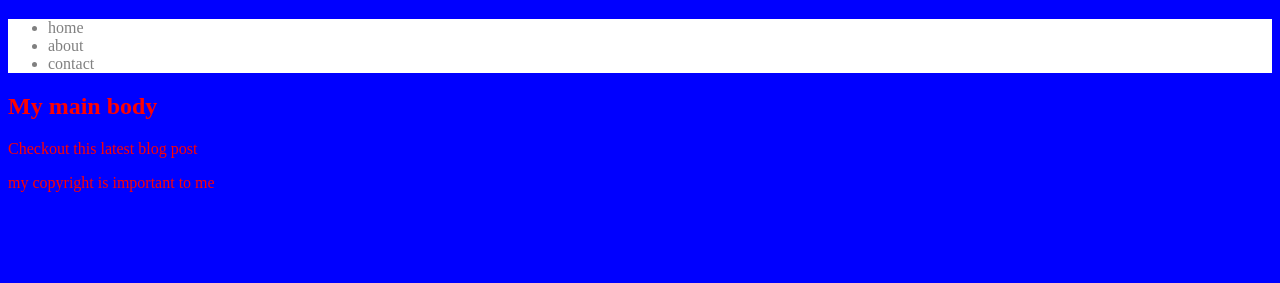
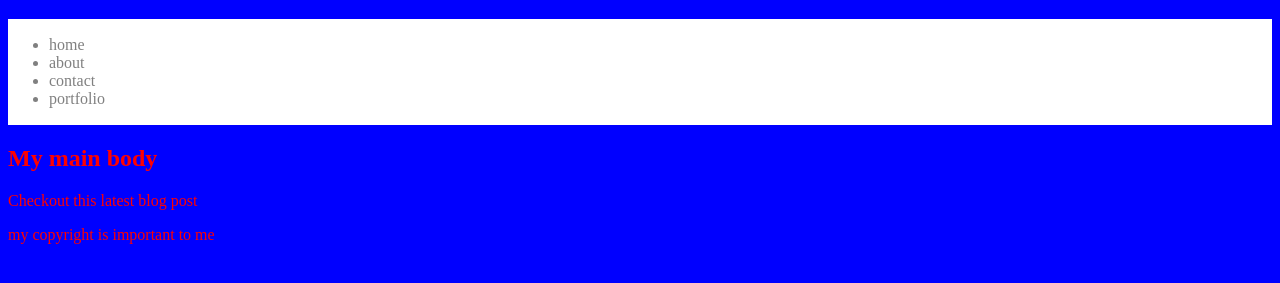
Before and after one commit to henrygad/git-tutorial, a plain HTML site: page index.html in a window 1280 px wide. Shown: the part 61-344 px from the top of the page. Drawn offline with Linux system fonts and the light colour scheme.

Commit message:
version 6

```diff
--- a/index.html
+++ b/index.html
@@ -16,6 +16,7 @@
                 <li>home</li>
                 <li>about</li>
                 <li>contact</li>
+                <li>portfolio</li>
             </ul>
         </nav>
         <main>
--- a/main.js
+++ b/main.js
@@ -1,5 +1,5 @@
 document.querySelector('.root').addEventListener('click', ()=>{
     alert('hey there watch out');
-    console.log('version 5');
-    console.log('version 5 comes with a contact form page, and probaly a little changes')
+    console.log('version 6');
+    console.log('version 6 comes with a portfolio page')
 })
--- a/style.css
+++ b/style.css
@@ -8,4 +8,5 @@ main{
 nav{
     color: gray;
     background-color: white;
+    border: 1px solid white;
 }
```
